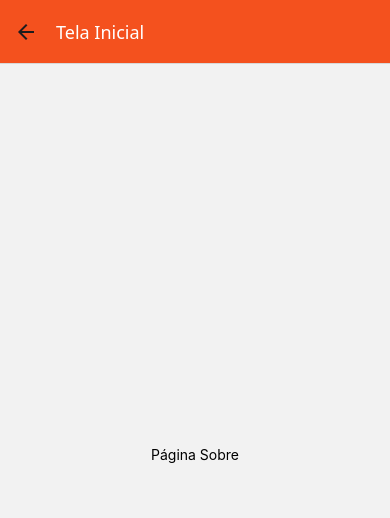
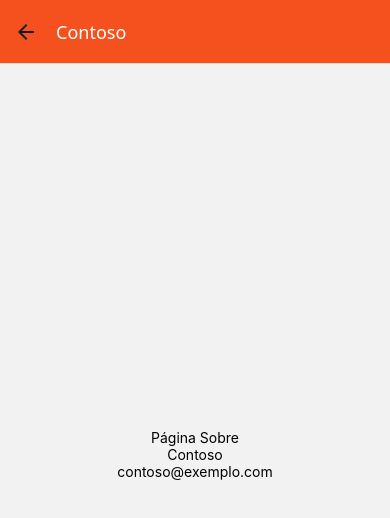
Before and after one commit to Wesleyleopoldo/at-navigation-react-native, a React Native app: screen / in a window 390 px wide. Both pictures are taken after a click on the button "SOBRE". Shown: the top 518 px of the page. Built offline with nearby package versions, Linux system fonts and the light colour scheme.

Commit message:
dev: Adiciona Route nas navegações

```diff
--- a/src/pages/Home/index.tsx
+++ b/src/pages/Home/index.tsx
@@ -10,10 +10,14 @@ type HomeScreenNavigationProp = NativeStackNavigationProp<RootStackParamList, "H
 export default function Home() {
     const navigation = useNavigation<HomeScreenNavigationProp>();
 
+    function navegaSobre() {
+        navigation.navigate("Sobre", {nome: "Contoso", email: "contoso@exemplo.com"});
+    }
+
     return (
         <View style={s.container}>
             <Text>Tela Home</Text>
-            <Button title="Sobre" onPress={() => navigation.navigate("Sobre")} />
+            <Button title="Sobre" onPress={navegaSobre} />
         </View>
     )
 }
--- a/src/pages/Sobre/index.tsx
+++ b/src/pages/Sobre/index.tsx
@@ -1,10 +1,27 @@
+import React, { useLayoutEffect } from "react";
 import { View, Text } from "react-native";
+import { useNavigation, RouteProp, useRoute } from "@react-navigation/native";
+import { NativeStackNavigationProp } from "@react-navigation/native-stack";
 import { s } from "./styles";
+import { RootStackParamList } from "../../types/types";
+
+type SobreScreenNavigationProp = RouteProp<RootStackParamList, "Sobre">;
 
 export default function Sobre() {
+    const route = useRoute<SobreScreenNavigationProp>();
+    const navigation = useNavigation();
+
+    useLayoutEffect(() => {
+        navigation.setOptions({
+            title: route.params.nome === "" ? "Página Sobre" : route.params.nome
+        });
+    },[navigation, route.params.nome])
+
     return (
         <View style={s.container}>
             <Text>Página Sobre</Text>
+            <Text>{route.params.nome}</Text>
+            <Text>{route.params.email}</Text>
         </View>
     )
 }
```
Also changed, not shown: src/types/types.ts (+6 -2 lines).
